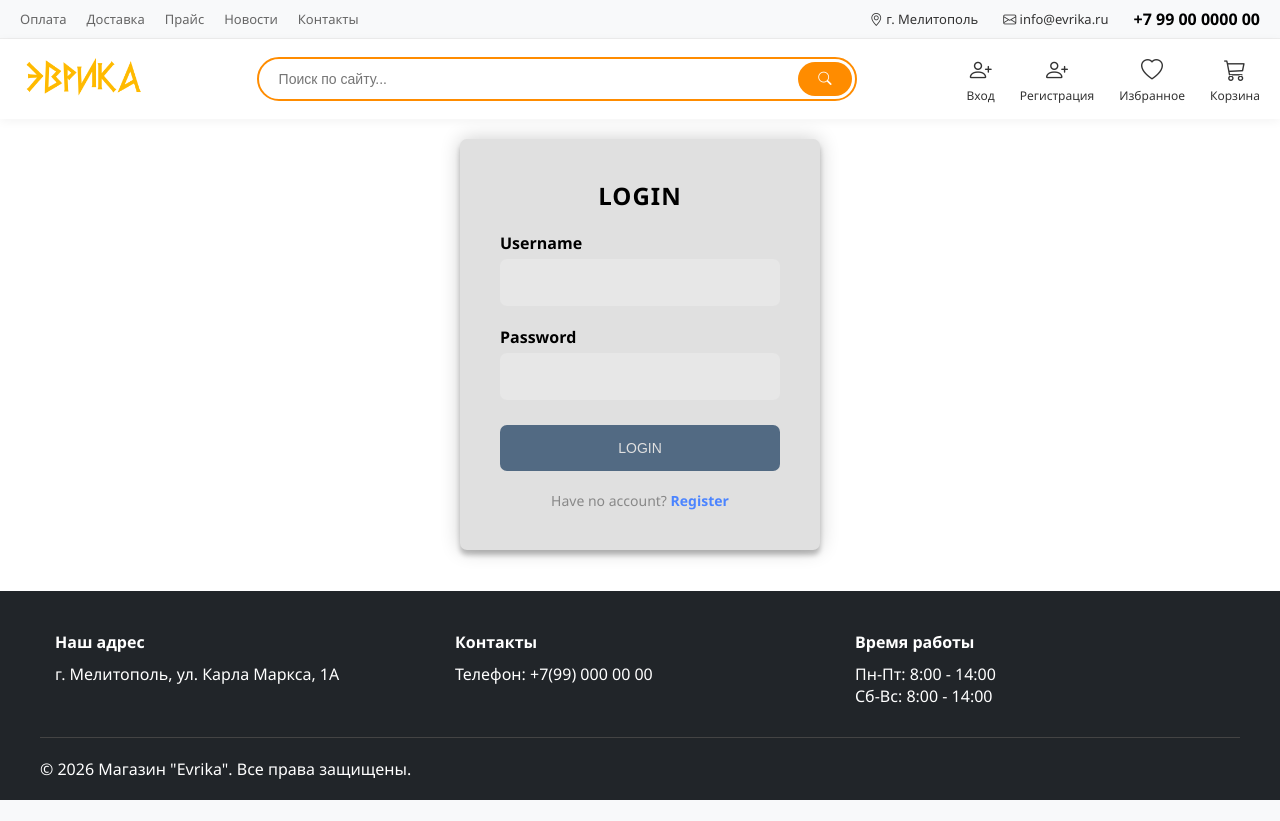
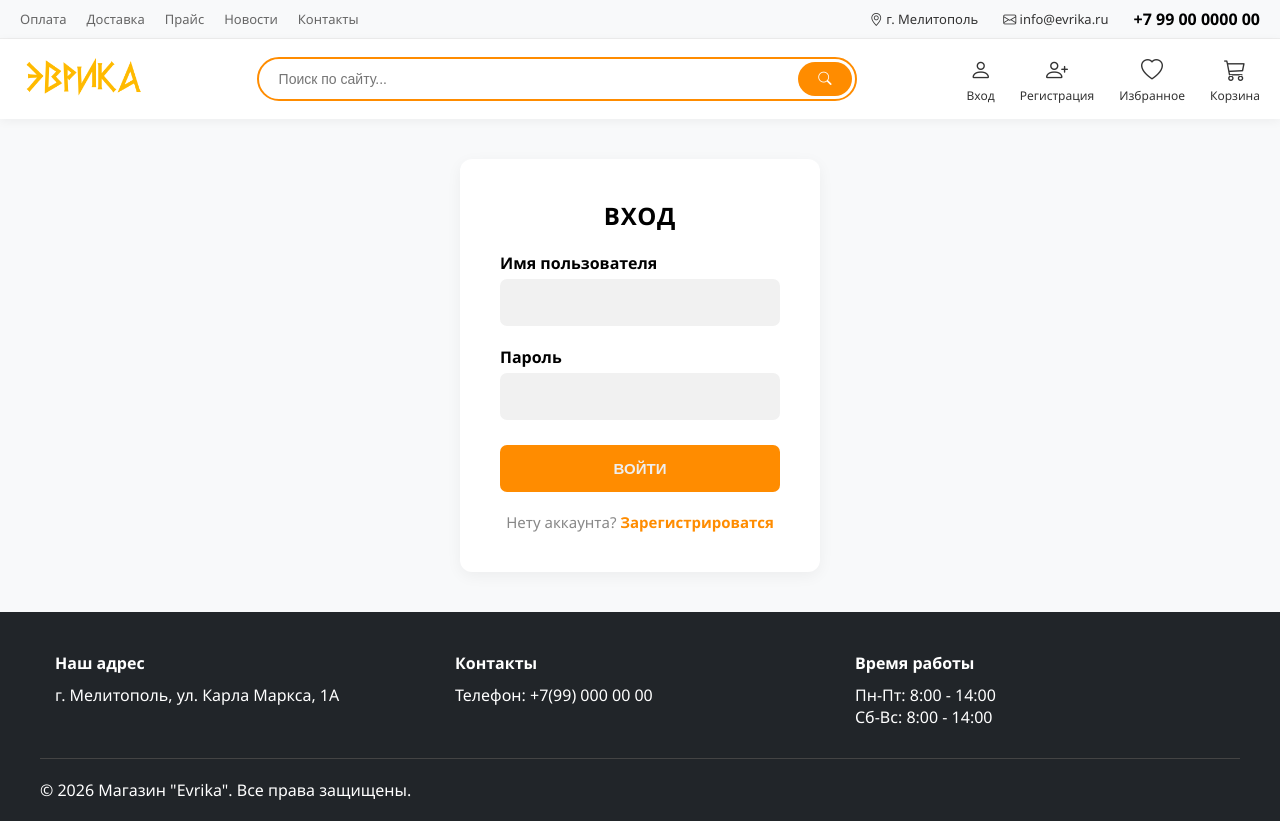
Before and after one commit to plechik/test-shop, a Django app: page /login/ in a window 1280 px wide. Before the commit the page ends 800 px from the top, so only its background shows below. Run offline with Django 5.2, Linux system fonts and the light colour scheme.

Commit message:
bugs fixed

```diff
--- a/auth_system/forms.py
+++ b/auth_system/forms.py
@@ -35,11 +35,35 @@ class CustomUserCreationForm(UserCreationForm):
         label='Подтвердите пароль',
     )
 
+    def __init__(self, *args, **kwargs):
+        super().__init__(*args, **kwargs)
+        self.fields['password1'].help_text = ""
+        self.fields['password2'].help_text = ""
+
+        self.fields['password1'].widget = forms.PasswordInput()
+        self.fields['password2'].widget = forms.PasswordInput()
+
     class Meta:
         model = User
         fields = ("first_name", "last_name", "phone_number", "email", "username")
 
 class CustomLoginForm(AuthenticationForm):
+    username = forms.CharField(
+        max_length=150,
+        required=True,
+        label='Имя пользователя',
+        widget=forms.TextInput(attrs={'class': 'form-control'})
+    )
+    password = forms.CharField(
+        label='Пароль',
+        required=True,
+        widget=forms.PasswordInput() # Скрывает вводимые символы
+    )
+
+    def __init__(self, *args, **kwargs):
+        super().__init__(*args, **kwargs)
+        self.fields['password'].help_text = ""
+
     class Meta:
         model = User
         fields = ("username", "password")
--- a/content/static/css/log_reg.css
+++ b/content/static/css/log_reg.css
@@ -1,37 +1,32 @@
 :root {
-    --color-dark-blue: #526a83;
-    --color-message: #4b84ff;
-    --color-dark: #000000;
     --color-input-bg: #e7e7e7;
-    --color-white: #e0e0e0;
-    --color-black: #000000;
 }
 
+
 body {
-    background-color: #ffffff;
+    background-color: #f8f9fa;
 }
-
 
 .register-page {
     display: flex;
     justify-content: center;
     align-items: center;
     width: 100%;
-    padding: 20px;
+    padding: 40px;
 }
 
 .form {
-    background: var(--color-white);
+    background: #fff;
     padding: 40px 40px;
     text-align: center;
     width: 100%;
     max-width: 360px;
-    box-shadow: 0 0 20px 0 rgba(0, 0, 0, 0.2), 0 5px 5px 0 rgba(0, 0, 0, 0.24);
-    border-radius: 7px;
+    box-shadow: 0 4px 15px rgba(0,0,0,0.05);
+    border-radius: 12px;
 }
 
 .register-title {
-    color: var(--color-dark);
+    color: #000000;
     font-size: 24px;
     font-weight: bold;
     margin-bottom: 20px;
@@ -40,7 +35,7 @@ body {
 
 .form h5 {
     display: block;
-    color: var(--color-dark);
+    color: #000000;
     text-align: left;
     margin: 15px 0 5px 0;
     font-size: 16px;
@@ -48,7 +43,7 @@ body {
 }
 
 .form input {
-    background: var(--color-input-bg);
+    background: #f1f1f1;
     width: 100%;
     border: 0;
     margin: 0 0 5px;
@@ -65,12 +60,13 @@ body {
 }
 
 .form button {
-    background: var(--color-dark-blue);
+    background: #ff8c00;
     width: 100%;
     border: 0;
     padding: 15px;
-    color: var(--color-white);
-    font-size: 14px;
+    color: #eeeeee;
+    font-size: 15px;
+    font-weight: 550;
     text-transform: uppercase;
     cursor: pointer;
     margin-top: 20px;
@@ -79,17 +75,17 @@ body {
 }
 
 .form button:hover, .form button:active, .form button:focus {
-    background: #1c2836;
+    background: #7393b8;
 }
 
 .message {
     margin: 20px 0 0;
     color: #888;
-    font-size: 14px;
+    font-size: 15px;
 }
 
 .message a {
-    color: var(--color-message);
+    color: #ff8c00;
     text-decoration: none;
     font-weight: bold;
 }
--- a/content/templates/auth_system/login.html
+++ b/content/templates/auth_system/login.html
@@ -7,13 +7,13 @@
     <div class="form">
     <form class="register-form" method="POST" action="{% url 'login' %}">
         {% csrf_token %}
-        <h3 class="register-title">LOGIN</h3>
+        <h3 class="register-title">ВХОД</h3>
         <h5>{{form.username.label}}</h5>
         {{form.username}}
         <h5>{{form.password.label}}</h5>
         {{form.password}}
-        <button type="submit"> Login </button>
-        <p class="message"> Have no account? <a href="{% url 'register' %}"> Register</a></p>
+        <button type="submit"> Войти </button>
+        <p class="message"> Нету аккаунта? <a href="{% url 'register' %}"> Зарегистрироватся</a></p>
     </form>
     </div>
 </div>
--- a/content/templates/auth_system/register.html
+++ b/content/templates/auth_system/register.html
@@ -24,13 +24,13 @@
         {{form.password1}}
         <h5>{{form.password2.label}}</h5>
         {{form.password2}}
-        <button type="submit"> Create </button>
+        <button type="submit"> Зарегистрироваться </button>
         {% if form.errors %}
             {% for error in form.errors %}
             <p class="error">{{ error }}</p>
             {% endfor %}
         {% endif %}
-        <p class="message">Already registered? <a href="{%url 'login' %}">Log In</a></p>
+        <p class="message">Уже есть аккаунт? <a href="{%url 'login' %}">Войти</a></p>
         </form>
     </div>
 </div>
--- a/content/templates/partials/navbar.html
+++ b/content/templates/partials/navbar.html
@@ -37,7 +37,7 @@
                 </a>
                 {% else %}
                 <a href="{% url 'login' %}" class="menu-item">
-                    <i class="bi bi-person-plus"></i>
+                    <i class="bi bi-person"></i>
                     <span>Вход</span>
                 </a>
                 <a href="{% url 'register' %}" class="menu-item">
--- a/content/templates/partials/profile.html
+++ b/content/templates/partials/profile.html
@@ -11,10 +11,7 @@
     {% if user.is_authenticated %}
     <div class="profile-container">
         <aside class="profile-sidebar">
-            <div class="profile-avatar">
-                <i class="bi bi-person"></i>
-            </div>
-            <h2>{{ user.first_name|default:user.username }}</h2>
+            <h2>{{ user.username }}</h2>
             <p>{{ user.email|default:"Email не указан" }}</p>
 
             <ul class="profile-menu">
```
Also changed, not shown: content/static/css/style.css (+50 -25 lines), content/templates/shop/home.html (+47 -5 lines), shop/views.py (+34 -0 lines), db.sqlite3.
